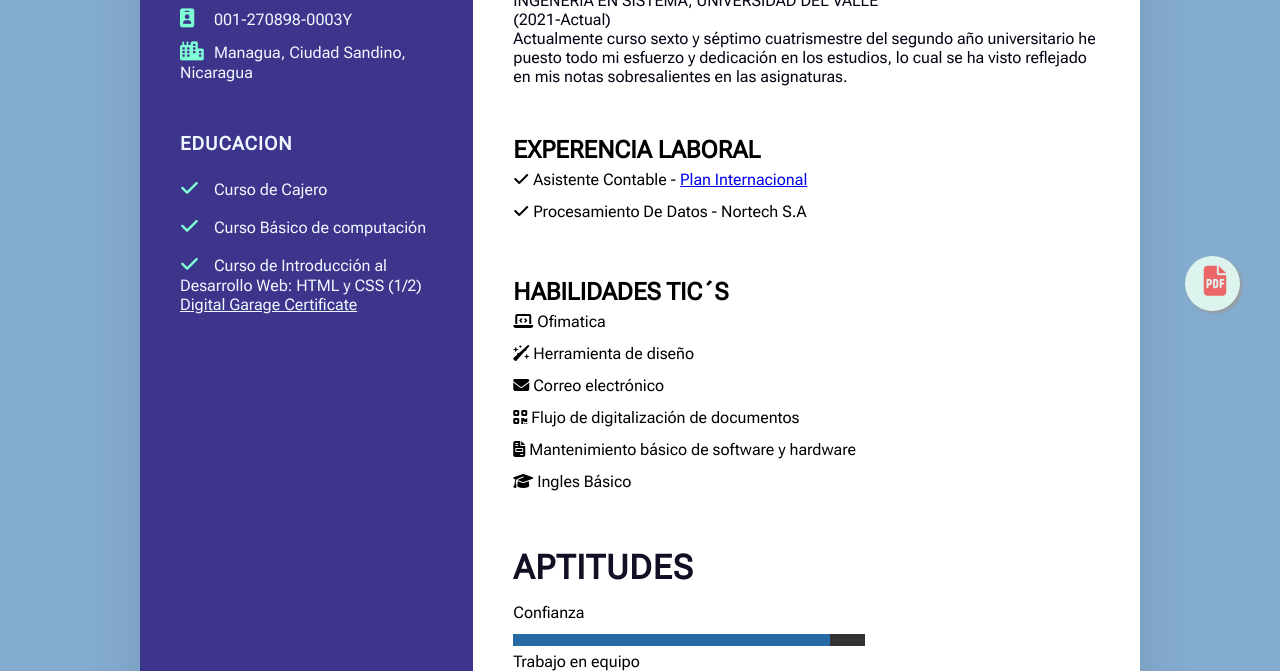
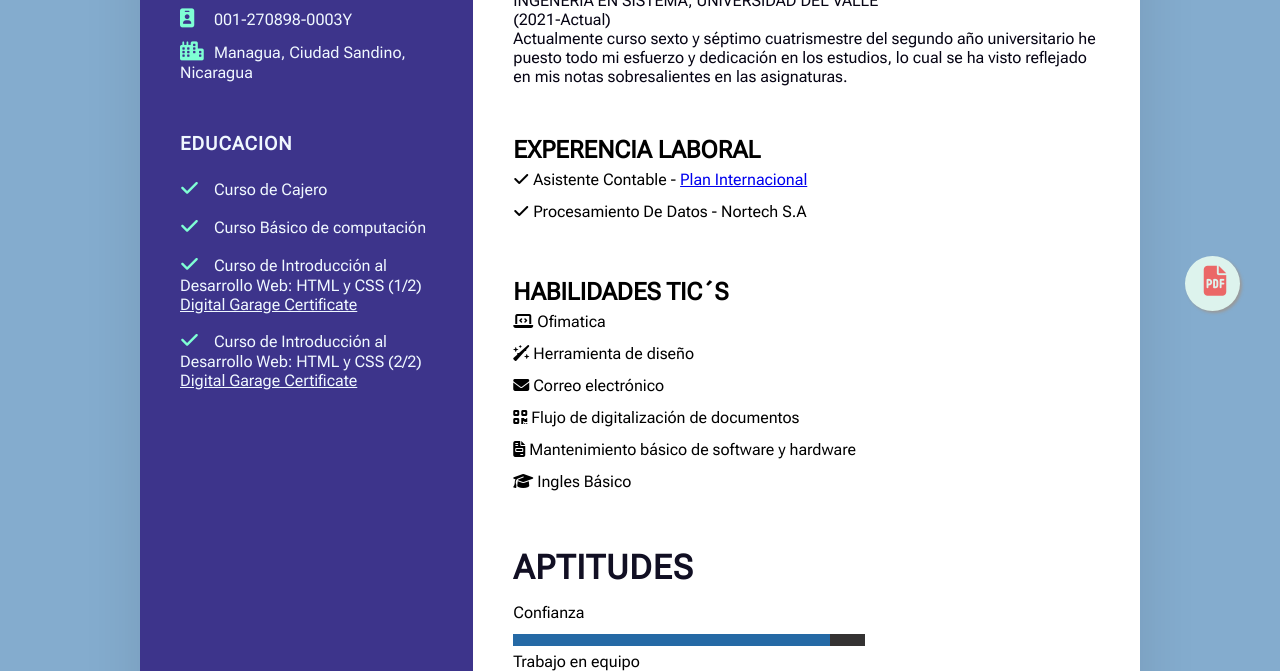
Before and after one commit to byjoziel/CV, a website: page index.html in a window 1280 px wide. Shown: the part 429-1100 px from the top of the page. Drawn offline with nearby package versions, Linux system fonts and the light colour scheme.

Commit message:
actualizacion

```diff
--- a/index.html
+++ b/index.html
@@ -1,21 +1,26 @@
 <!DOCTYPE html>
 <html lang="es">
+
 <head>
     <meta charset="UTF-8">
     <meta name="viewport" content="width=device-width, initial-scale=1.0">
     <title>Hoja de vida | Joziel Canda Velasquez</title>
     <link rel="shortcut icon" href="cvj.png" type="image/x-icon">
-    <link rel="stylesheet" href="https://cdnjs.cloudflare.com/ajax/libs/font-awesome/6.1.1/css/all.min.css" integrity="sha512-KfkfwYDsLkIlwQp6LFnl8zNdLGxu9YAA1QvwINks4PhcElQSvqcyVLLD9aMhXd13uQjoXtEKNosOWaZqXgel0g==" crossorigin="anonymous" referrerpolicy="no-referrer" />
+    <link rel="stylesheet" href="https://cdnjs.cloudflare.com/ajax/libs/font-awesome/6.1.1/css/all.min.css"
+        integrity="sha512-KfkfwYDsLkIlwQp6LFnl8zNdLGxu9YAA1QvwINks4PhcElQSvqcyVLLD9aMhXd13uQjoXtEKNosOWaZqXgel0g=="
+        crossorigin="anonymous" referrerpolicy="no-referrer" />
     <link rel="stylesheet" href="cvStyle.css">
     <link rel="preconnect" href="https://fonts.googleapis.com">
 </head>
+
 <body>
     <div class="container" id="container">
         <div class="left_Side">
             <div class="profileText">
                 <h2>ACERCA DE MI</h2>
                 <p>
-        Estudiante de ingeniería de sistema proactivo, autodidacta y con valores basados en compromiso, orden, eficiencia y eficacia
+                    Estudiante de ingeniería de sistema proactivo, autodidacta y con valores basados en compromiso,
+                    orden, eficiencia y eficacia
                 </p>
 
             </div>
@@ -78,9 +83,19 @@
                     <li>
                         <span class="icon"><i class="fa-solid fa-check"></i></span>
                         <span class="text">Curso de Introducción al Desarrollo Web: HTML y CSS (1/2)</span>
-            <a href="blob:https://learndigital.withgoogle.com/bd79eca7-7b46-4f22-a204-40eea57b1a0e" target="_blank"> Digital Garage Certificate </a>
+                        <a href="https://drive.google.com/file/d/1YCht5gxlwDaVGs3CCMkX6U7YCn8T__n5/view"
+                            target="_blank"> Digital Garage Certificate </a>
                     </li>
                 </ul>
+                <ul>
+                    <li>
+                        <span class="icon"><i class="fa-solid fa-check"></i></span>
+                        <span class="text">Curso de Introducción al Desarrollo Web: HTML y CSS (2/2)</span>
+                        <a href="https://drive.google.com/file/d/1Hj9rwdJjJGLm7mXr94oarIkWi2gRY-wQ/view"
+                            target="_blank"> Digital Garage Certificate </a>
+                    </li>
+                </ul>
+
             </div>
         </div>
         <div class="right_Side">
@@ -91,19 +106,24 @@
             </div>
             <div class="about">
                 <section class="tag">
-                    #HTML / #Javascript / #CSS / #VisualCode /    #GIT
+                    #HTML / #Javascript / #CSS / #VisualCode / #GIT
                 </section>
                 <h2 class="titulo3">
                     OBJETIVOS
                 </h2>
-                 <p class="obj">Obtener un puesto en la empresa, para contribuir con mi experiencia en prácticas y habilidades en el logro de las metas generales de la empresa y responsabilidades a mi cargo, con la oportunidad de continuar desarrollándome a fin de aplicar los conocimientos adquiridos en mis años de estudio</p>
+                <p class="obj">Obtener un puesto en la empresa, para contribuir con mi experiencia en prácticas y
+                    habilidades en el logro de las metas generales de la empresa y responsabilidades a mi cargo, con la
+                    oportunidad de continuar desarrollándome a fin de aplicar los conocimientos adquiridos en mis años
+                    de estudio</p>
 
             </div>
             <div class="about">
                 <h2 class="titulo3">
                     FORMACION ACADEMICA
                 </h2>
-                <p class="obj">INGENERIA EN SISTEMA, UNIVERSIDAD DEL VALLE <BR>(2021-Actual)<br>Actualmente curso sexto y séptimo cuatrismestre del segundo año universitario he puesto todo mi esfuerzo y dedicación en los estudios, lo cual se ha visto reflejado en mis notas sobresalientes en las asignaturas.</p>
+                <p class="obj">INGENERIA EN SISTEMA, UNIVERSIDAD DEL VALLE <BR>(2021-Actual)<br>Actualmente curso sexto
+                    y séptimo cuatrismestre del segundo año universitario he puesto todo mi esfuerzo y dedicación en los
+                    estudios, lo cual se ha visto reflejado en mis notas sobresalientes en las asignaturas.</p>
 
             </div>
             <div class="about">
@@ -114,7 +134,8 @@
                     <li>
                         <span class="icon"><i class="fa-solid fa-check"></i></span>
                         <span class="text">
-                            Asistente Contable - <a href="https://plan-international.org/es/nicaragua" target="_blank">Plan Internacional</a>
+                            Asistente Contable - <a href="https://plan-international.org/es/nicaragua"
+                                target="_blank">Plan Internacional</a>
                         </span>
                     </li>
                 </ul>
@@ -156,7 +177,7 @@
                     </li>
                     <li>
                         <span class="icon"><i class="fa-solid fa-graduation-cap"></i></span>
-                        <span class="text">Ingles Básico  </span>
+                        <span class="text">Ingles Básico </span>
                     </li>
                 </ul>
 
@@ -208,4 +229,5 @@
 
 
 </body>
+
 </html>
```
Lines whose indentation alone changed are shown as unchanged.
